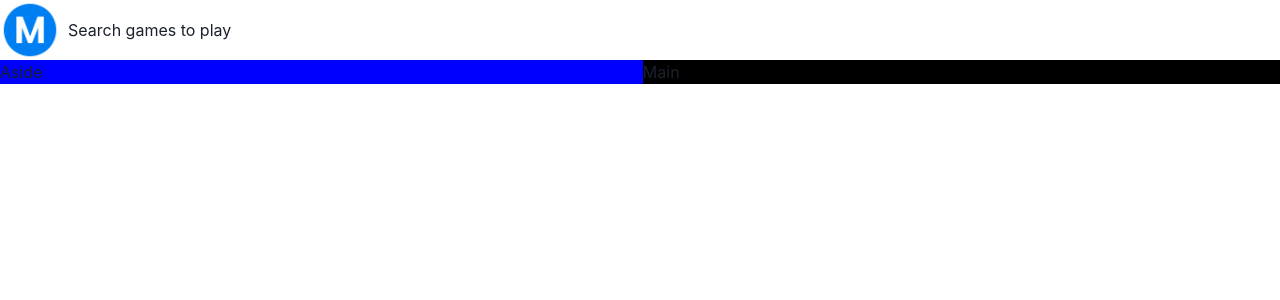
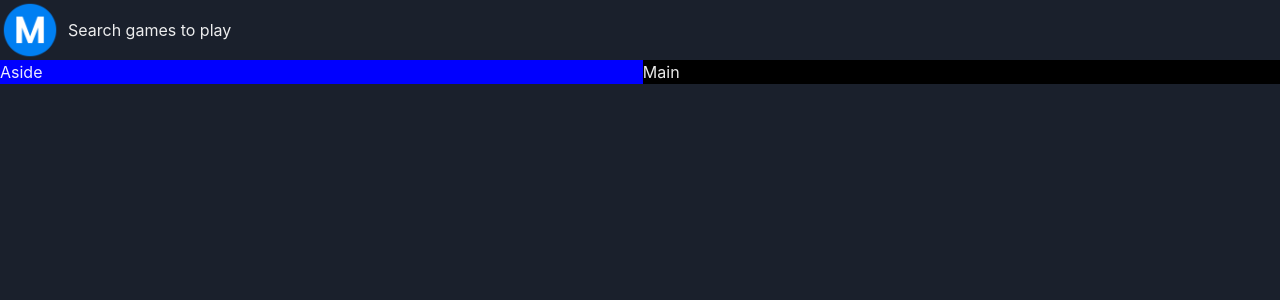
Before and after one commit to fens7/game-search, a React (Vite) app: page / in a window 1280 px wide. Shown: the top 300 px of the page. Built offline with nearby package versions, Linux system fonts and the light colour scheme.

Commit message:
implemented dark mode

```diff
--- a/src/main.tsx
+++ b/src/main.tsx
@@ -3,10 +3,12 @@
 import './index.css';
 
 import 'bootstrap/dist/css/bootstrap.css';
-import { ChakraProvider } from '@chakra-ui/react';
+import { ChakraProvider, ColorModeScript } from '@chakra-ui/react';
+import theme from './theme.ts';
 
 ReactDOM.createRoot(document.getElementById('root')!).render(
-    <ChakraProvider>
+    <ChakraProvider theme={theme}>
+        <ColorModeScript initialColorMode={theme.config.initialColorMode} />
         <App />
     </ChakraProvider>,
 );
--- /dev/null
+++ b/src/theme.ts
@@ -0,0 +1,8 @@
+import { extendTheme, ThemeConfig } from '@chakra-ui/react';
+
+const config: ThemeConfig = {
+    initialColorMode: 'dark',
+};
+
+const theme = extendTheme({ config });
+export default theme;
```
